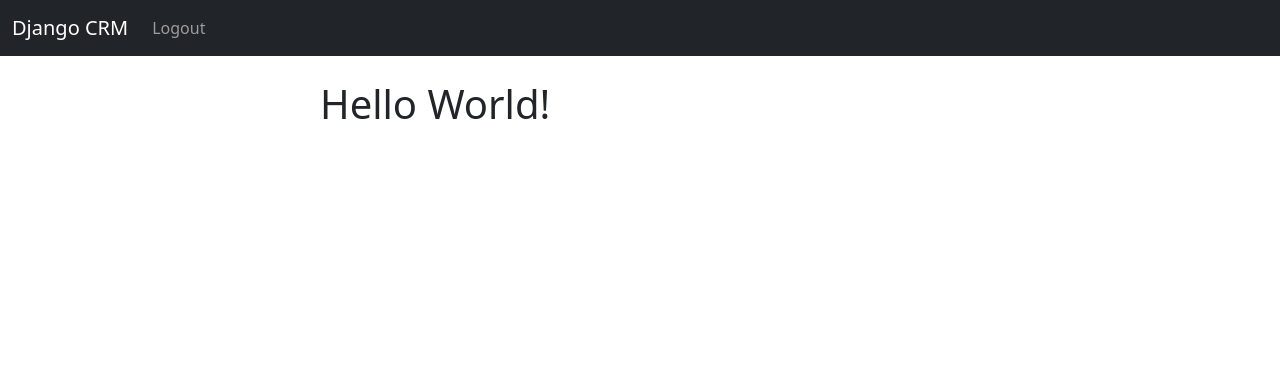
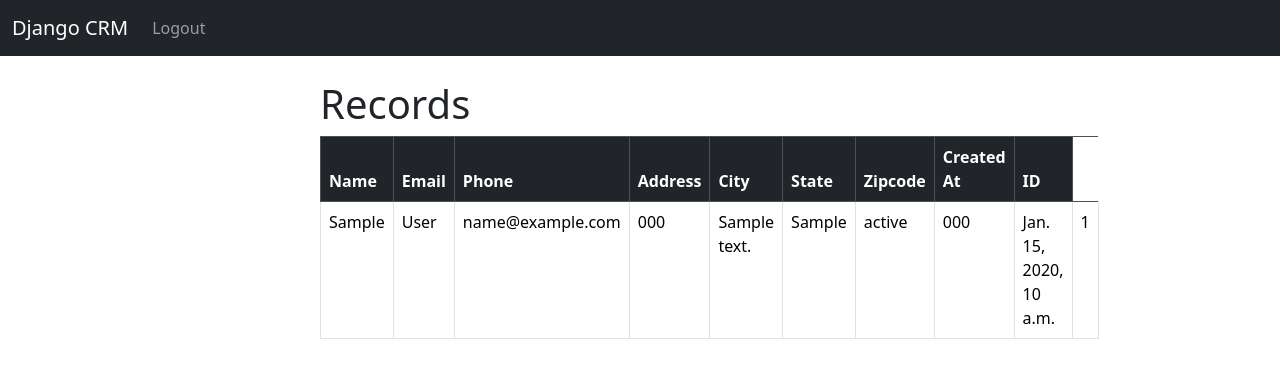
Before and after one commit to Ryearwood/Django_Projects, a Django app: page / in a window 1280 px wide. Shown: the top 378 px of the page. Run offline with Django 5.2, Linux system fonts and the light colour scheme; a user stored in the database is signed in; tables that the repository leaves empty hold one stand-in row (values such as "Sample post").

Commit message:
Replace Home page with a records page - add table structure for records

```diff
--- a/djangocrm/website/templates/home.html
+++ b/djangocrm/website/templates/home.html
@@ -5,7 +5,43 @@
 <div class="col-md-6 offset-md-3">
 
 {% if user.is_authenticated %}
-<h1>Hello World!</h1>
+<h1>Records</h1>
+
+<table class="table table-hover table-bordered">
+  <thead class="table-dark">
+    <tr>
+      <th scope="col">Name</th>
+      <th scope="col">Email</th>
+      <th scope="col">Phone</th>
+      <th scope="col">Address</th>
+      <th scope="col">City</th>
+      <th scope="col">State</th>
+      <th scope="col">Zipcode</th>
+      <th scope="col">Created At</th>
+      <th scope="col">ID</th>
+    </tr>
+  </thead>
+
+  <tbody>
+    {% if records %}
+      {% for record in records %}
+        <tr>
+          <td>{{record.first_name}}</td>
+          <td>{{record.last_name}}</td>
+          <td>{{record.email}}</td>
+          <td>{{record.phone}}</td>
+          <td>{{record.address}}</td>
+          <td>{{record.city}}</td>
+          <td>{{record.state}}</td>
+          <td>{{record.zipcode}}</td>
+          <td>{{record.created_at}}</td>
+          <td>{{record.id}}</td>
+        </tr>
+      {% endfor %}
+    {% endif %}
+  </tbody>
+</table>
+
 
 {% else  %}
 <h1> Login </h1><br>
--- a/djangocrm/website/views.py
+++ b/djangocrm/website/views.py
@@ -2,9 +2,12 @@ from django.shortcuts import render, redirect
 from django.contrib.auth import authenticate, login, logout
 from django.contrib import messages
 from website.forms import SignUpForm
+from website.models import Record
 
 
 def home(request):
+    records = Record.objects.all()
+
     # Check to see if logging in
     if request.method == "POST":
         username = request.POST["username"]
@@ -19,7 +22,7 @@ def home(request):
             messages.success(request, "Error Logging in, please try again...")
             return redirect("home")
     else:
-        return render(request, "home.html", {})
+        return render(request, "home.html", {"records": records})
 
 
 def logout_user(request):
```
